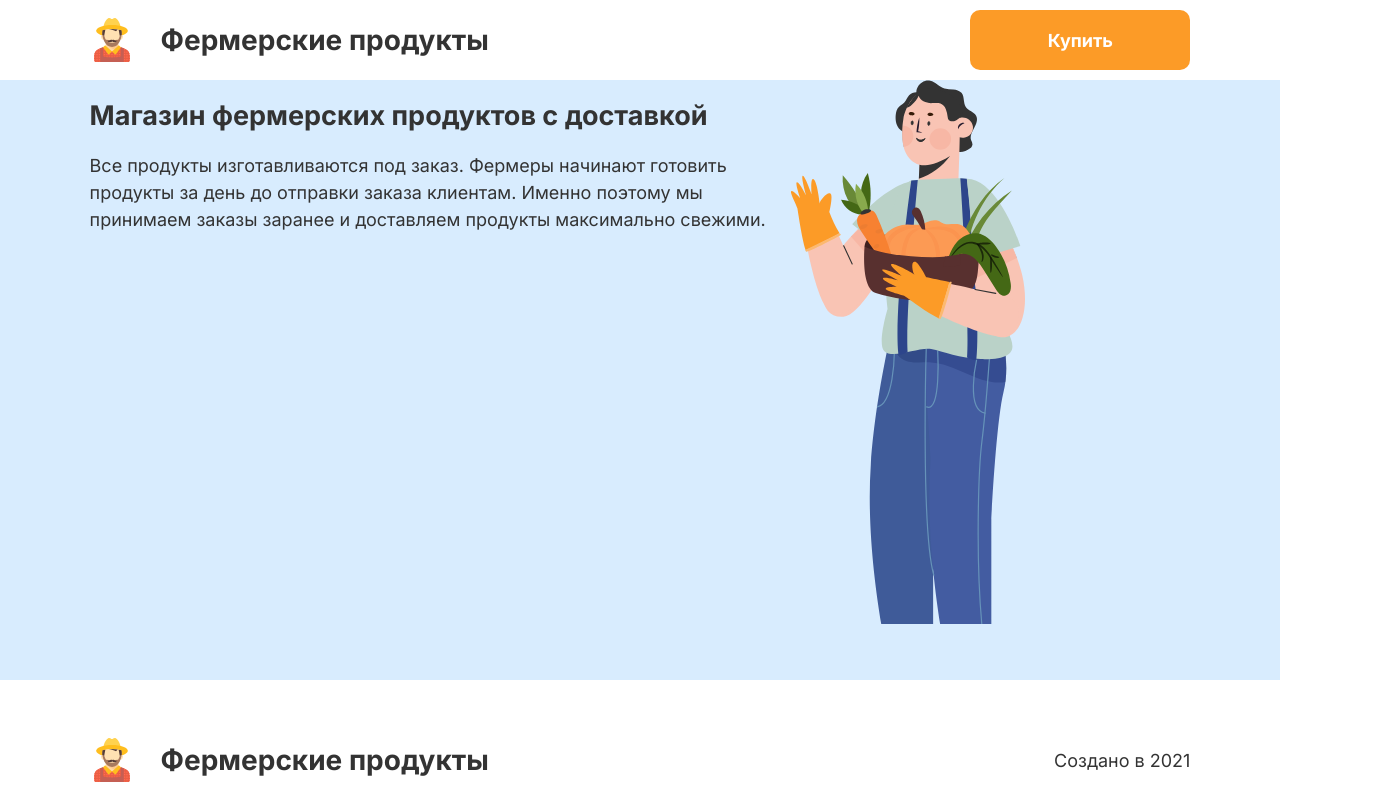
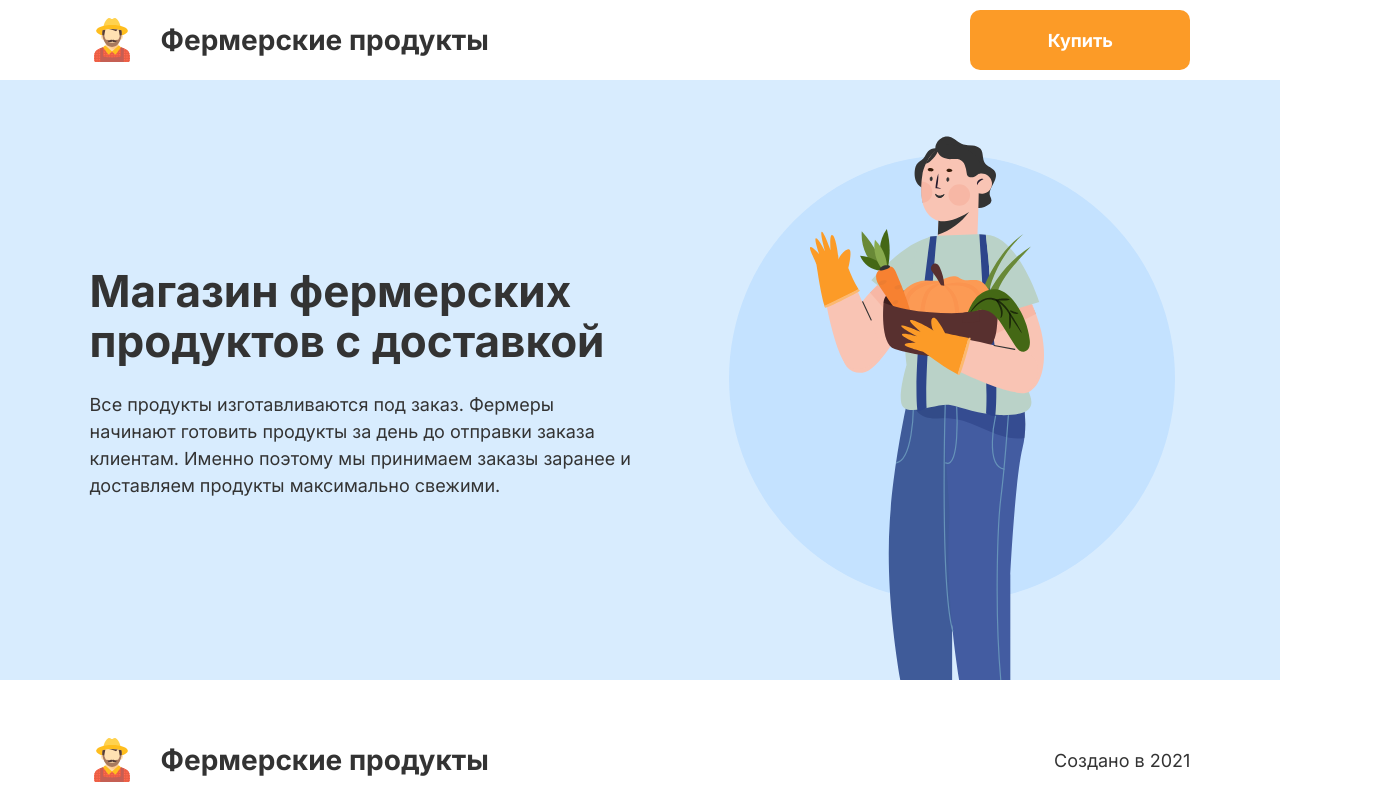
Before and after one commit to aleksem07/farmerShop--react, a React (Create React App) app: page / in a window 1280 px wide. Shown: the whole page, 1391 px wide, since content can reach past the window. Built offline with nearby package versions, Linux system fonts and the light colour scheme.

Commit message:
feat: add block about

```diff
--- a/src/blocks/about/About.jsx
+++ b/src/blocks/about/About.jsx
@@ -1,34 +1,40 @@
 import React from 'react';
 import styled from 'styled-components';
-import Wrapper from '/src/components/layout/wrapper/Wrapper';
+import Title, { TitleSize } from '../../components/ui/title/Title';
 
-import style from './style.css';
+import './style.css';
 const AboutText = styled.p`
   color: #333333;
 `;
 
 const SectionAbout = styled.section`
-  width: 1280px;
+  max-width: 1280px;
   width: 100%;
   min-height: 600px;
-  display: flex;
-  flex-wrap: wrap;
   background-color: #d8ecfe;
+`;
+
+const GridWrapper = styled.div`
+  padding-top: 56px;
+  display: grid;
+  grid-template-columns: 50% 50%;
+  grid-gap: 6px;
+  margin-inline: 7%;
 `;
 
 const About = () => {
   return (
     <SectionAbout>
-      <Wrapper>
+      <GridWrapper>
         <div className='text__wrapper'>
-          <h1>Магазин фермерских продуктов с доставкой</h1>
+          <Title size={TitleSize.BIG}>Магазин фермерских продуктов с доставкой</Title>
           <AboutText>
             Все продукты изготавливаются под заказ. Фермеры начинают готовить продукты за день до отправки заказа
             клиентам. Именно поэтому мы принимаем заказы заранее и доставляем продукты максимально свежими.
           </AboutText>
         </div>
         <div className='about__img'></div>
-      </Wrapper>
+      </GridWrapper>
     </SectionAbout>
   );
 };
--- /dev/null
+++ b/src/components/ui/title/Title.jsx
@@ -0,0 +1,14 @@
+import React from 'react';
+import './style.css';
+
+export const TitleSize = {
+  BIG: 'big',
+  SMALL: 'small',
+  DEFAULT: '',
+};
+
+const Title = ({ children, size }) => {
+  return <h1 className={`title${size ? ` title_${size}` : ''}`}>{children}</h1>;
+};
+
+export default Title;
--- /dev/null
+++ b/src/components/ui/title/style.css
@@ -0,0 +1,16 @@
+.title {
+  margin: 0;
+  padding: 0;
+  font-weight: 700;
+  font-size: 36px;
+  line-height: 41px;
+}
+
+.title_small {
+  font-size: 28px;
+}
+
+.title_big {
+  font-size: 44px;
+	  line-height: 50px;
+}
```
Also changed, not shown: src/blocks/about/style.css.
